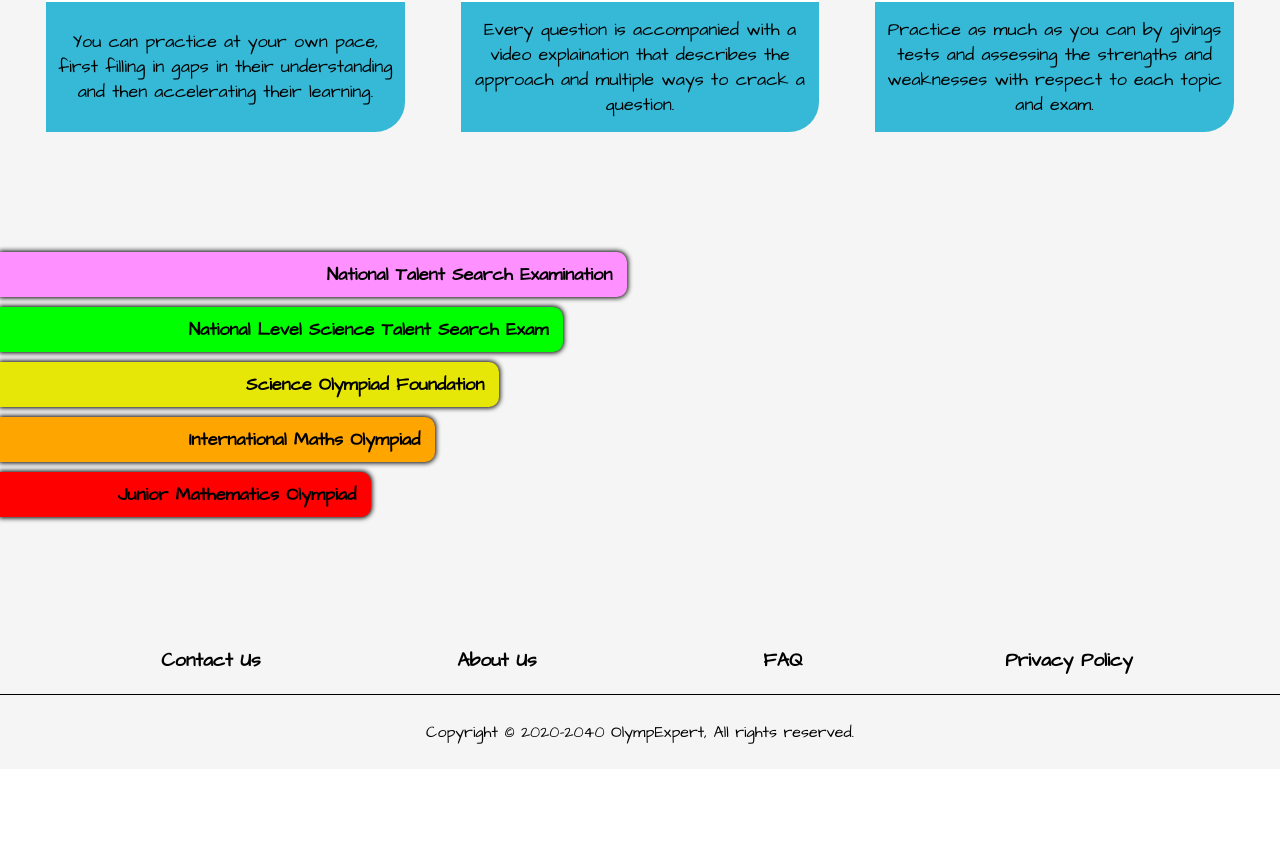
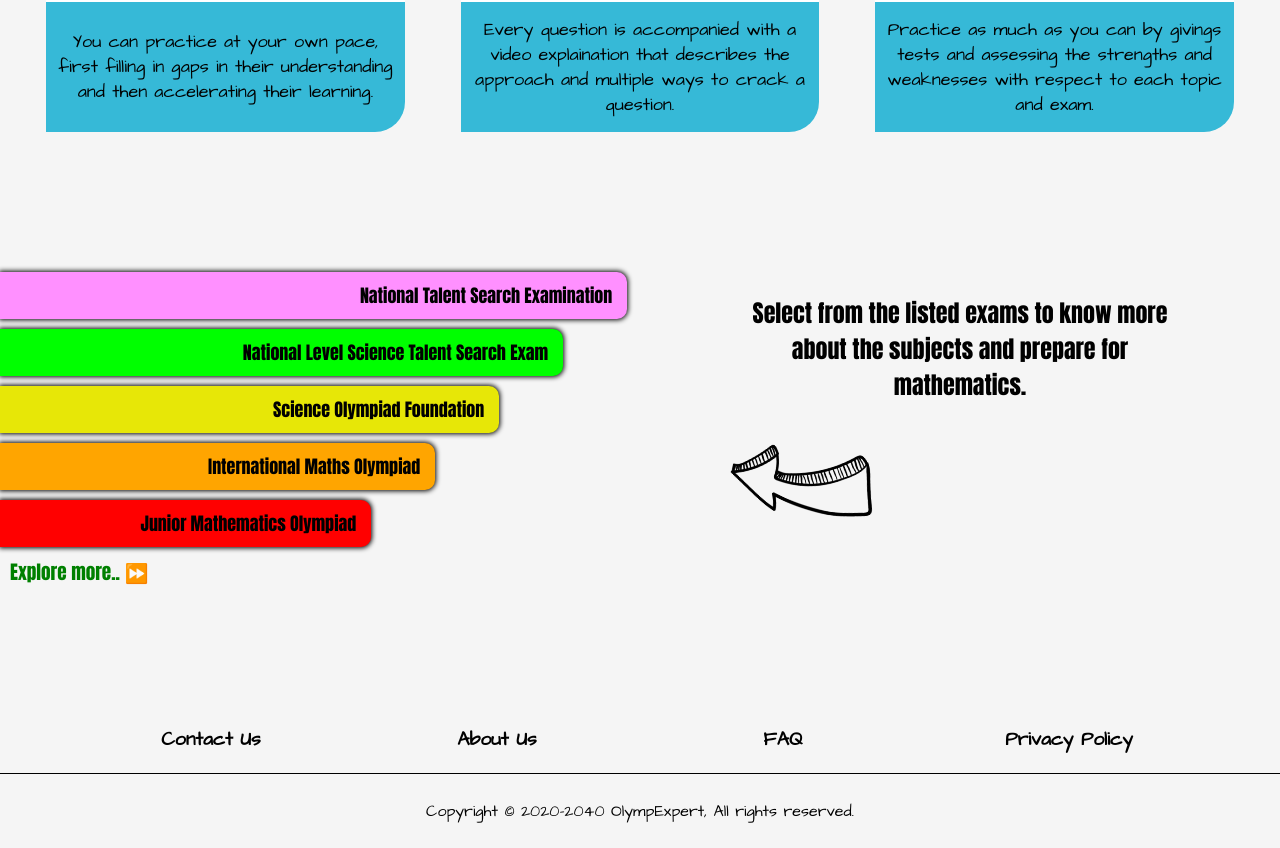
Before and after one commit to tejas2706/mathExpert_client, a React (Create React App) app: page / in a window 1280 px wide. Shown: the part 1009-1857 px from the top of the page. Before the commit the page ends 1778 px from the top, so only its background shows below. Built offline with nearby package versions, Linux system fonts and the light colour scheme; a web font is replaced by a local one.

Commit message:
changes in examlist

```diff
--- a/src/Components/Banner/index.js
+++ b/src/Components/Banner/index.js
@@ -40,7 +40,7 @@ function Banner() {
                 </div>
                 <div className="banner_contentBoxes_horizontal">
                     <div className="banner_eachBox red_box">Learn</div>
-                    <DoubleArrowIcon style={{animation:""}}/>
+                    <DoubleArrowIcon />
                     <div className="banner_eachBox yellow_box">Practice</div>
                     <DoubleArrowIcon />
                     <div className="banner_eachBox green_box">Assess</div>
--- a/src/Components/ExamsList/index.js
+++ b/src/Components/ExamsList/index.js
@@ -1,6 +1,7 @@
 import React, { useState, useEffect } from 'react';
 import examsList from './examsList';
 import './styles.css';
+import curvedArrw from "../../assets/curved_arrow.png";
 
 
 function ExamsList() {
@@ -21,6 +22,9 @@ function ExamsList() {
                         )
                     })
                 }
+                <div className="examList__explore">
+                    Explore more.. <span className="examList__arrow">⏩</span>
+                </div>
             </div>
             <div className="examsList__description">
                     {
@@ -33,8 +37,10 @@ function ExamsList() {
                             <button className="examList__prepareBtn">Maths Preparation</button>
                         </div>
                         :
-                        <div className="examList__details">
-
+                        <div className="examList__details_initial">
+                            <div className="examList__selelctExam">Select from the listed exams to know more about the subjects and prepare for mathematics.</div>
+                            <img className="curved_arrow_left" alt="curved-arrow" src={curvedArrw}></img>
+                            <img className="curved_arrow_down" alt="curved-arrow" src={curvedArrw}></img>
                         </div>
                     }
             </div>
--- a/src/Components/ExamsList/styles.css
+++ b/src/Components/ExamsList/styles.css
@@ -4,11 +4,14 @@
     flex-wrap: wrap-reverse;
     justify-content: space-between;
     align-items: center;
+    font-family: Impact, Haettenschweiler, 'Arial Narrow Bold', sans-serif;
+    margin: 100px 0;
 }
 
 .examsList__fullList{
-    margin: 100px 0;
     flex: 1;
+    min-width: 300px;
+    margin: 20px 0;
 }
 
 .examsList__description{
@@ -19,13 +22,18 @@
     min-width: 300px;
 }
 
-.examList__details{
+.examList__details,
+.examList__details_initial{
     display: flex;
-    flex-direction: column;
+    flex-direction: row;
     flex-wrap: wrap;
-    align-items: flex-start;
+    align-items: center;
     justify-content: center;
     width: 70%;
+}
+
+.examList__details_initial{
+    justify-content: flex-start;
 }
 
 .examList__abbr{
@@ -83,6 +91,49 @@
     transform: scale(1.08);
 }
 
+.examList__explore{
+    color: green;
+    font-weight: bold;
+    font-size: larger;
+    cursor: pointer;
+    padding-left: 10px;
+    width: fit-content;
+}
+
+.examList__explore:hover{
+    color: blue;
+    transform: scale(1.02);
+}
+
+.curved_arrow_left{
+    transform: rotate(220deg);
+    width: 150px;
+    height: 150px;
+}
+
+.curved_arrow_down{
+    transform: rotate(90deg);
+    width: 150px;
+    height: 150px;
+    display: none;
+    justify-self: center;
+}
+
+@media (max-width: 600px){
+    .curved_arrow_left{
+        display: none;
+    }
+
+    .curved_arrow_down{
+        display: flex;
+    }
+}
+
+.examList__selelctExam{
+    font-size: x-large;
+    text-align: center;
+}
+
 .examList__examNo-0{
     width: 98%;
     min-width: 250px;
```
Also changed, not shown: src/assets/curved_arrow.png (added).
